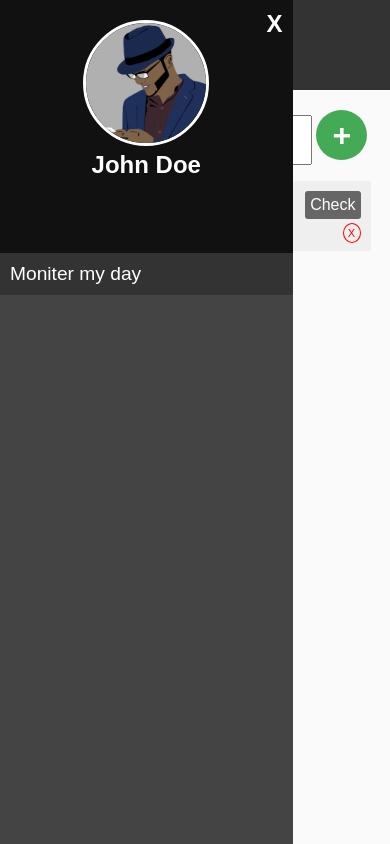
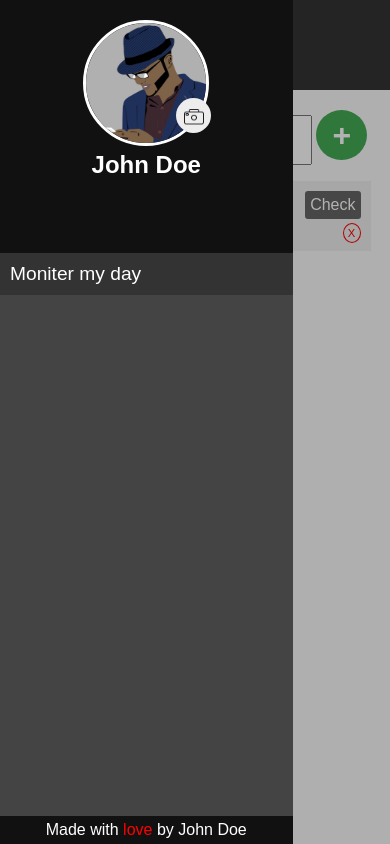
Before and after one commit to Mojtaba-Mahdy/Data-Factory, a plain HTML site: page toDoList/todo.html in a window 390 px wide. Both pictures are taken after a click on the element 25 px from the left and 47 px from the top of the page. Drawn offline with Linux system fonts and the light colour scheme.

Commit message:
smooth closure of the sidebar

```diff
--- a/style.css
+++ b/style.css
@@ -11,6 +11,7 @@
         padding:0px;
         color:black;
         user-select: none;
+        box-sizing: border-box;
     }
 
     div.container {
@@ -50,6 +51,7 @@
         margin-bottom:5px;
     }
 
+
     #sidebar {
         display:none;
         position: absolute;
@@ -58,6 +60,17 @@
         height:100vh;
         background-color:#444;
         transition:all 1s;
+        z-index:1;
+    }
+
+    #smoothClosure {
+       display:none;
+       position: absolute;
+       top:0px;
+       right:0px;
+       background-color: rgba(0,0,0,0.3);
+        width:25%;
+        height:100vh;
     }
 
     #sidebar .upper {
@@ -66,20 +79,16 @@
         height: 30vh;
         width:100%;
         background-color:#111;
+
     }
 
     #sidebar .lower {
         position: absolute;
         top:30vh;
         width:100%;
+        height: 70vh;
     }
 
-    #sidebar #killSideBar {
-        position: absolute;
-        color:white;
-        top: 10px;
-        right: 10px;
-    }
 
     #sidebar #circle {
         position: relative;
@@ -140,6 +149,22 @@
         background-color:#333;
     }
 
+    .lower footer {
+        position: absolute;
+        bottom: 0px;
+        width:100%;
+        background-color:#111;
+        color:white;
+        font-size: 1em;
+        text-align: center;
+        padding:5px;
+        box-sizing: border-box;
+    }
+
+    .lower footer span {
+        color:red;
+    }
+
     input {
         display:inline-block;
         height:50px;
@@ -151,7 +176,7 @@
     }
 
     #add {
-        diSPlay:inline-block;
+        display:inline-block;
         Width:13%;
         margin:0px 5% 0px 0px;
         height:50px;
--- a/toDoList/script.js
+++ b/toDoList/script.js
@@ -6,7 +6,7 @@ var add = document.getElementById('add');
 var title = document.getElementById('value');
 var today = document.getElementById('today');
 var burgerNav = document.getElementById('burgerNav');
-var killSideBar = document.getElementById('killSideBar');
+var killSideBar = document.getElementById('smoothClosure');
 
 
 
@@ -31,9 +31,13 @@ add.onclick = function(){
         idCheck = 'check' + n.toString();
         idendTask = 'taskName' + n.toString();
 
+        var item = "<li> <span id='" + idendTask + "'>" + title.value + "</span> <b id='" + idCheck + "' class='end' data-checked='false'>Check</b><span id='del'>X</span></li>";
+
+        localStorage.setItem(idCheck, item);
+
         // then add a new list item to the ol
-        list.innerHTML +=
-            "<li> <span id='" + idendTask + "'>" + title.value + "</span> <b id='" + idCheck + "' class='end' data-checked='false'>Check</b><span id='del'>X</span></li>";
+        list.innerHTML += item;
+
 
         // re-setting the input
         value.value = "";
@@ -80,6 +84,16 @@ list.addEventListener('click', delItem);
 function delItem(e) {
     if (e.target.id == 'del'){
         if (confirm('Are you sure?')){
+            // delete from localstorage first
+           var checkTag = e.target.previousElementSibling;
+
+            var idToDelete = checkTag.id;
+            localStorage.removeItem(idToDelete);
+
+
+
+
+            // delete li tag
             var li = e.target.parentElement;
             list.removeChild(li);
         }
@@ -88,15 +102,51 @@ function delItem(e) {
 
 
 
-
-burgerNav.addEventListener('click', sideBar);
+// Opening and closing the side bar
+burgerNav.addEventListener('click', openSideBar);
 killSideBar.addEventListener('click', closeSideBar);
 
 
-function sideBar () {
+function openSideBar () {
         document.getElementById('sidebar').style = 'display:block';
+
+    killSideBar.style.display = 'block';
 }
 
 function closeSideBar () {
         document.getElementById('sidebar').style = 'display:none';
+
+    killSideBar.style.display = 'none';
 }
+
+
+
+// adding previous task - runs onload of the body tag
+function oldTasks() {
+
+    for (var i=0; i < localStorage.length; i++){
+        var oldTask = localStorage.getItem(localStorage.key(i));
+        console.log(oldTask);
+        list.innerHTML += '<li>' + oldTask + '</li>'
+    }
+
+
+    // adding the username
+    if (localStorage.userName){
+        document.getElementById('userName').innerHTML = localStorage.userName;
+    }
+}
+
+
+document.getElementById('userName').addEventListener('click', changeUserName);
+
+
+// changing the user name
+function changeUserName () {
+    var userName = prompt('Type your new user name');
+
+    document.getElementById('userName').innerHTML = userName;
+
+    // create a local storage variable
+    localStorage.setItem('userName', userName);
+}
--- a/toDoList/style.css
+++ b/toDoList/style.css
@@ -58,6 +58,16 @@
         transition:all 1s;
     }
 
+     #smoothClosure {
+       display:none;
+       position: absolute;
+       top:0px;
+       right:0px;
+       background-color: rgba(0,0,0,0.3);
+        width:25%;
+        height:100vh;
+    }
+
     #sidebar .upper {
         position:absolute;
         top:0px;
@@ -70,26 +80,47 @@
         position: absolute;
         top:30vh;
         width:100%;
+        height: 70vh;
     }
 
-    #sidebar #killSideBar {
-        position: absolute;
-        color:white;
-        top: 10px;
-        right: 10px;
-    }
 
     #sidebar #circle {
+        position: relative;
         width:120px;
         height: 120px;
         border-radius: 50%;
         text-align: center;
-        font-size:3em;
         margin:20px auto 5px;
-        color:white;
         border:3px solid white;
         transition: all 1s;
+    }
+
+
+     #sidebar .innerCircle {
+        width:100%;
+        height: 100%;
+        border-radius: 50%;
+        text-align: center;
+        margin:0px;
+        transition: all 1s;
         overflow: hidden;
+    }
+
+
+    #circle #profileChange {
+        position:absolute;
+        background-color:#ededed;
+        z-index: 2;
+        bottom:10px;
+        right:-5px;
+        width:35px;
+        height: 35px;
+        border-radius:50%;
+        background-image:url(../images/changePP-icon.png);
+        background-size:80%;
+        background-repeat: no-repeat;
+        background-position: 50% 50%;
+
     }
 
     #circle img {
@@ -111,6 +142,22 @@
         padding: 10px;
         padding-left:10px;
         background-color:#333;
+    }
+
+    .lower footer {
+        position: absolute;
+        bottom: 0px;
+        width:100%;
+        background-color:#111;
+        color:white;
+        font-size: 1em;
+        text-align: center;
+        padding:5px;
+        box-sizing: border-box;
+    }
+
+    .lower footer span {
+        color:red;
     }
 
     input {
--- a/toDoList/todo.html
+++ b/toDoList/todo.html
@@ -7,7 +7,7 @@
     <meta name="viewport" content="width=device-width initial-scale=1">
     <meta name="theme-color" content="#222">
 </head>
-<body>
+<body onload="oldTasks();">
 
     <nav>
         <div id='burgerNav'>
@@ -31,18 +31,26 @@
       </ol>
     </div>
 
+<!--    Beginning of side bar -->
     <div id='sidebar'>
         <div class='upper'>
-            <h2 id='killSideBar'>X</h2>
             <div id='circle'>
-                <img src='../profile.jpg' alt='profile picture'>
+                <div class='innerCircle'>
+                    <img id='profilePicture' src='../images/profile.jpg' alt='profile picture'>
+                </div>
+                <div id='profileChange'></div>
             </div>
-            <h2>John Doe</h2>
+            <h2 id='userName'>John Doe</h2>
         </div>
+
         <div class="lower">
             <a href='../index.html'>Moniter my day</a>
+            <footer>Made with <span>love</span> by John Doe</footer>
         </div>
     </div>
+    <div id='smoothClosure'></div>
+<!--    End of side bar -->
+
     <script src="script.js"></script>
 </body>
 </html>
```
Also changed, not shown: index.html (+13 -5 lines), script.js (+35 -7 lines), images/profile.jpg (renamed from profile.jpg).
